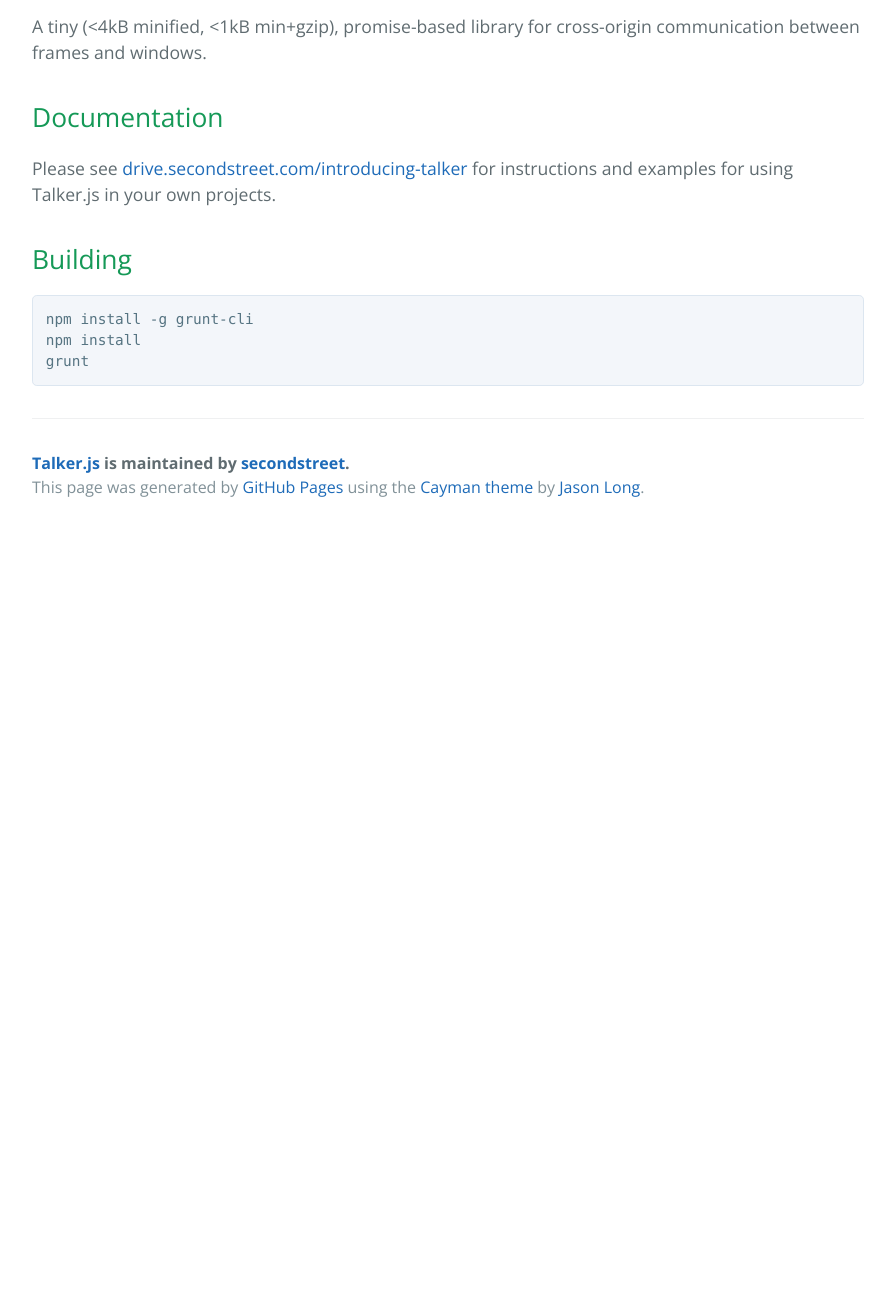
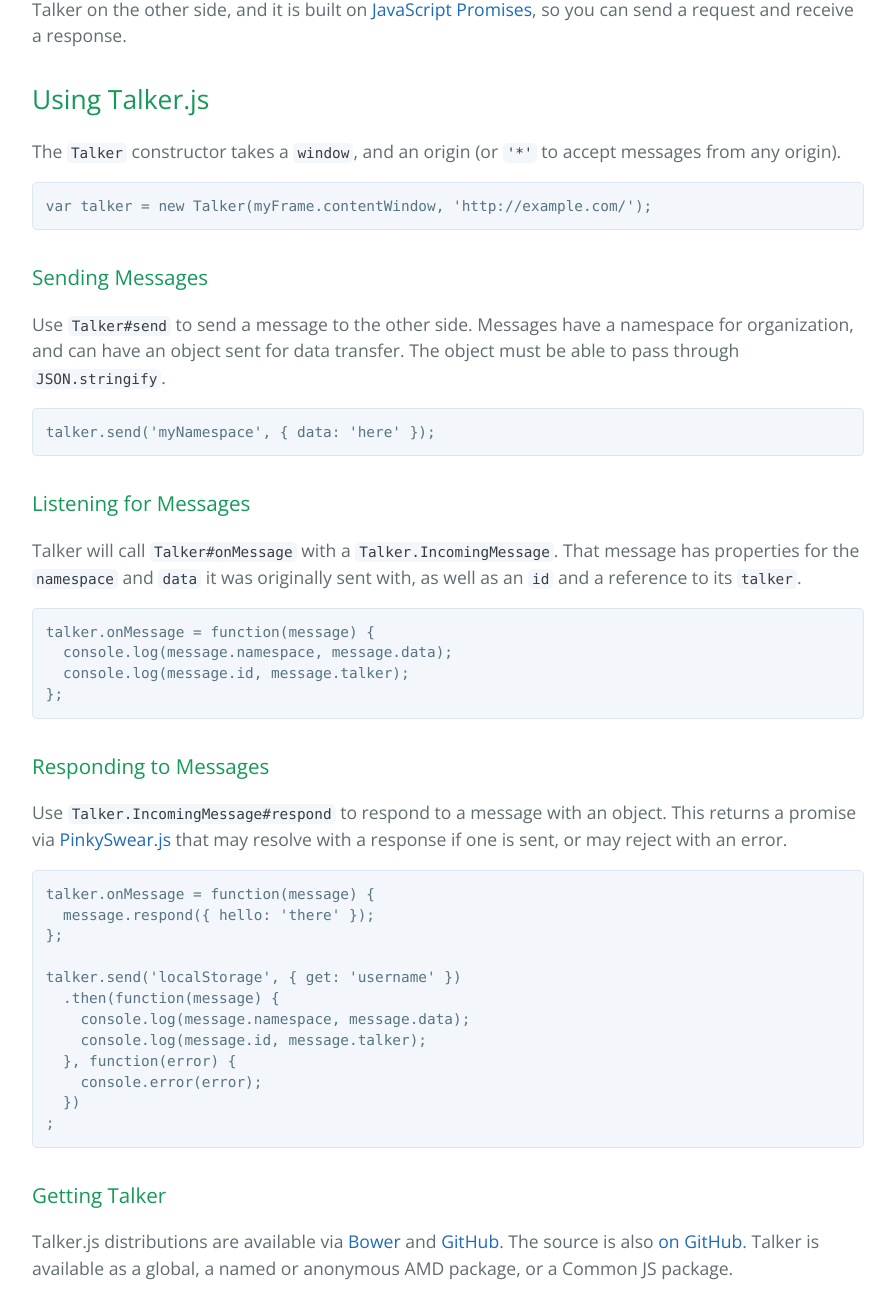
Before and after one commit to secondstreet/talker.js, a plain HTML site: page index.html in a window 1280 px wide. Shown: the part 472-1768 px from the top of the page, without its empty margins (192-1087 px from the left). Before the commit the page ends 1003 px from the top, so only its background shows below. Drawn offline with nearby package versions, Linux system fonts and the light colour scheme.

```diff
--- a/index.html
+++ b/index.html
@@ -19,23 +19,63 @@
     </section>
 
     <section class="main-content">
-      <h1>
-<a id="talkerjs" class="anchor" href="#talkerjs" aria-hidden="true"><span class="octicon octicon-link"></span></a>talker.js</h1>
-
-<p>A tiny (&lt;4kB minified, &lt;1kB min+gzip), promise-based library for cross-origin communication between frames and windows.</p>
+      <p>Talker.js wraps <code>postMessage</code> in an easy-to-use API. It handles queueing your messages until it completes a handshake so it knows both sides are ready, it filters out messages that aren't from Talker on the other side, and it is built on <a href="https://kerricklong.com/talks/javascript-promises-thinking-sync-in-an-async-world.html">JavaScript Promises</a>, so you can send a request and receive a response.</p>
 
 <h2>
-<a id="documentation" class="anchor" href="#documentation" aria-hidden="true"><span class="octicon octicon-link"></span></a>Documentation</h2>
+<a id="using-talkerjs" class="anchor" href="#using-talkerjs" aria-hidden="true"><span class="octicon octicon-link"></span></a>Using Talker.js</h2>
 
-<p>Please see <a href="http://drive.secondstreet.com/introducing-talker/">drive.secondstreet.com/introducing-talker</a> for instructions and examples for using Talker.js in your own projects.</p>
+<p>The <code>Talker</code> constructor takes a <code>window</code>, and an origin (or <code>'*'</code> to accept messages from any origin).</p>
 
-<h2>
-<a id="building" class="anchor" href="#building" aria-hidden="true"><span class="octicon octicon-link"></span></a>Building</h2>
+<pre><code>var talker = new Talker(myFrame.contentWindow, 'http://example.com/');
+</code></pre>
 
-<pre><code>npm install -g grunt-cli
-npm install
-grunt
+<h3>
+<a id="sending-messages" class="anchor" href="#sending-messages" aria-hidden="true"><span class="octicon octicon-link"></span></a>Sending Messages</h3>
+
+<p>Use <code>Talker#send</code> to send a message to the other side. Messages have a namespace for organization, and can have an object sent for data transfer. The object must be able to pass through <code>JSON.stringify</code>.</p>
+
+<pre><code>talker.send('myNamespace', { data: 'here' });
 </code></pre>
+
+<h3>
+<a id="listening-for-messages" class="anchor" href="#listening-for-messages" aria-hidden="true"><span class="octicon octicon-link"></span></a>Listening for Messages</h3>
+
+<p>Talker will call <code>Talker#onMessage</code> with a <code>Talker.IncomingMessage</code>. That message has properties for the <code>namespace</code> and <code>data</code> it was originally sent with, as well as an <code>id</code> and a reference to its <code>talker</code>.</p>
+
+<pre><code>talker.onMessage = function(message) {
+  console.log(message.namespace, message.data);
+  console.log(message.id, message.talker);
+};
+</code></pre>
+
+<h3>
+<a id="responding-to-messages" class="anchor" href="#responding-to-messages" aria-hidden="true"><span class="octicon octicon-link"></span></a>Responding to Messages</h3>
+
+<p>Use <code>Talker.IncomingMessage#respond</code> to respond to a message with an object. This returns a promise via <a href="https://github.com/timjansen/PinkySwear.js">PinkySwear.js</a> that may resolve with a response if one is sent, or may reject with an error.</p>
+
+<pre><code>talker.onMessage = function(message) {
+  message.respond({ hello: 'there' });
+};
+
+talker.send('localStorage', { get: 'username' })
+  .then(function(message) {
+    console.log(message.namespace, message.data);
+    console.log(message.id, message.talker);
+  }, function(error) {
+    console.error(error);
+  })
+;
+</code></pre>
+
+<h3>
+<a id="getting-talker" class="anchor" href="#getting-talker" aria-hidden="true"><span class="octicon octicon-link"></span></a>Getting Talker</h3>
+
+<p>Talker.js distributions are available via <a href="http://bower.io/search/?q=talkerjs">Bower</a> and <a href="https://github.com/secondstreet/talker.js/releases">GitHub</a>. The source is also <a href="https://github.com/secondstreet/talker.js">on GitHub</a>. Talker is available as a global, a named or anonymous AMD package, or a Common JS package.</p>
+
+<pre><code>$ bower install talkerjs --save
+</code></pre>
+
+<p>If you'd like to contribute, please <a href="https://github.com/secondstreet/talker.js">Fork us on GitHub</a>, or <a href="https://github.com/secondstreet/talker.js/issues/new">file an issue</a> with any bug reports or feature requests.</p>
 
       <footer class="site-footer">
         <span class="site-footer-owner"><a href="https://github.com/secondstreet/talker.js">Talker.js</a> is maintained by <a href="https://github.com/secondstreet">secondstreet</a>.</span>
```
Also changed, not shown: params.json (+1 -1 lines).
